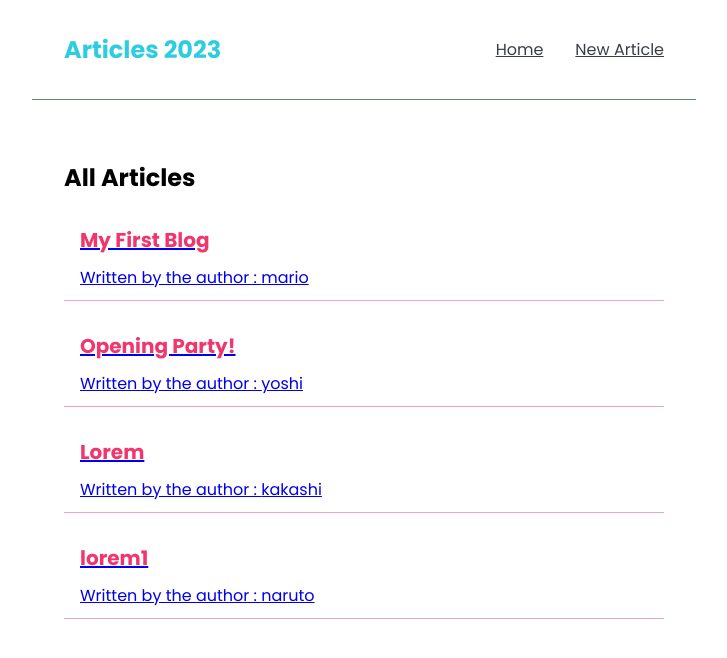
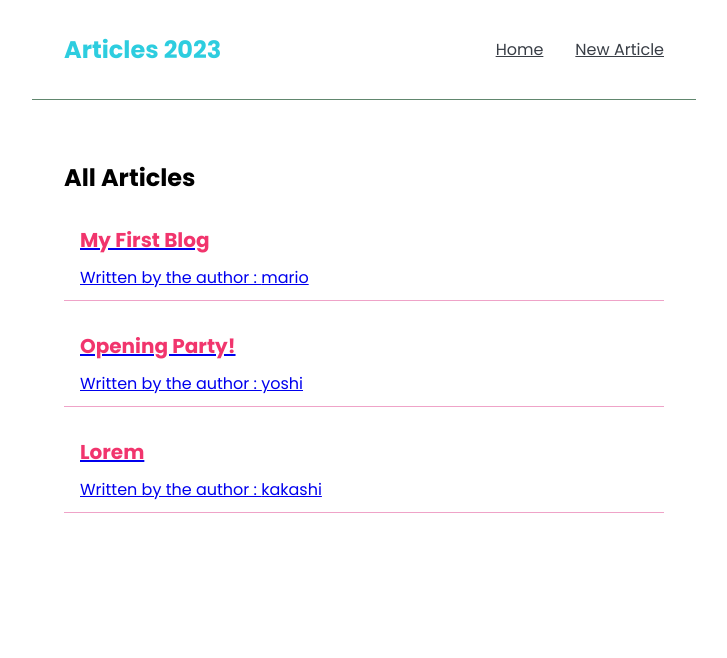
Before and after one commit to YashKaskar/article-2023, a React (Create React App) app: page / in a window 1280 px wide. Shown: the top 658 px of the page, without its empty margins (276-1003 px from the left). Built offline with nearby package versions, Linux system fonts and the light colour scheme; data requests are answered from the project's data file; the HTML template or start-up script is replaced by a standard one.

Commit message:
delete button and on Click handle

```diff
--- a/data/db.json
+++ b/data/db.json
@@ -17,12 +17,6 @@
       "body": "Lorem ipsum, dolor sit amet consectetur adipisicing elit. Ipsa similique iste reprehenderit neque quaerat? Ex sunt beatae officia, molestias ab atque aliquid id reprehenderit expedita non! Modi suscipit voluptate pariatur!\nCommodi reiciendis iusto saepe, recusandae tempore, distinctio eligendi incidunt consequuntur eum rerum soluta? Assumenda accusantium, quod in deserunt sequi et vitae facilis consequatur voluptatum error tempore distinctio maxime dolore ducimus.\nEa perspiciatis sapiente dolore quos nobis velit perferendis ratione, pariatur adipisci aliquam. Ipsam explicabo aliquam quod est? Dolor veniam iure alias, illo ipsa blanditiis quam dolorum est, enim, illum voluptatum.\nDicta rem voluptatem veniam. Dolore velit molestiae odit dolores aperiam voluptatem consectetur veniam. Praesentium illo alias minus vel assumenda neque modi saepe et doloribus, aliquid placeat, architecto in, illum quos.\nArchitecto perferendis dolor cupiditate consequuntur, adipisci minus culpa ex eaque laudantium repudiandae minima quia blanditiis iusto veniam cum sunt nobis iste suscipit nulla distinctio amet molestias explicabo dolore. Nisi, vitae.",
       "author": "kakashi",
       "id": 3
-    },
-    {
-      "title": "lorem1 ",
-      "body": "Lorem ipsum dolor sit amet, consectetur adipisicing elit. Perspiciatis itaque repudiandae minus suscipit illo dolore. Debitis sit ab est numquam blanditiis magnam nulla perferendis quis molestiae aperiam! Repellendus, repellat voluptas.",
-      "author": "naruto",
-      "id": 4
     }
   ]
 }
--- a/src/BlogsList/BlogDetails.js
+++ b/src/BlogsList/BlogDetails.js
@@ -1,4 +1,4 @@
-import { useParams } from "react-router-dom";
+import { useHistory, useParams } from "react-router-dom";
 import useFetch from './../components/useFetch';
 
 
@@ -7,7 +7,16 @@
   const { id } = useParams();
   const { data : blog, isPending, error } = useFetch('http://localhost:8080/blogs/'+ id)
 
+  const history = useHistory()
 
+
+  const handleClick = () => {
+    fetch('http://localhost:8080/blogs/' + blog.id, {
+      method: 'Delete'
+    }).then(() => {
+      history.push('/')
+    })
+  }
 
   return (
       <div>
@@ -17,7 +26,8 @@
         <article>
           <h2 className="title">{blog.title}</h2>
           <p className="pauthor">Written by the author : <span>{blog.author}</span></p>
-          <div> { blog.body }</div>
+          <div> {blog.body}</div>
+          <button onClick={handleClick}>delete</button>
         </article>
       )}
      </div>
```
